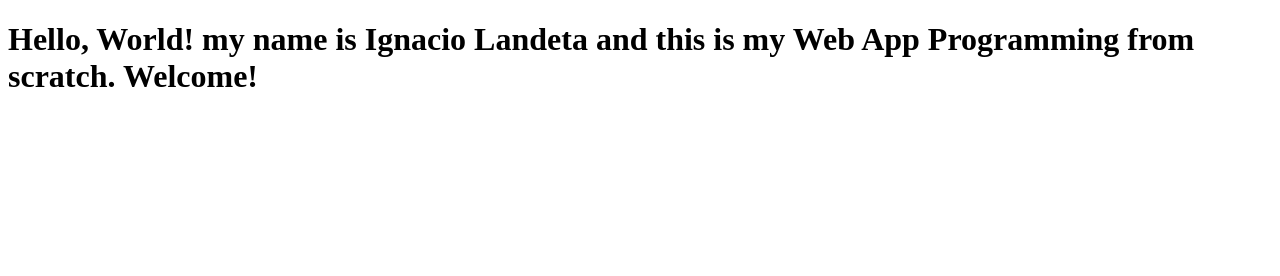
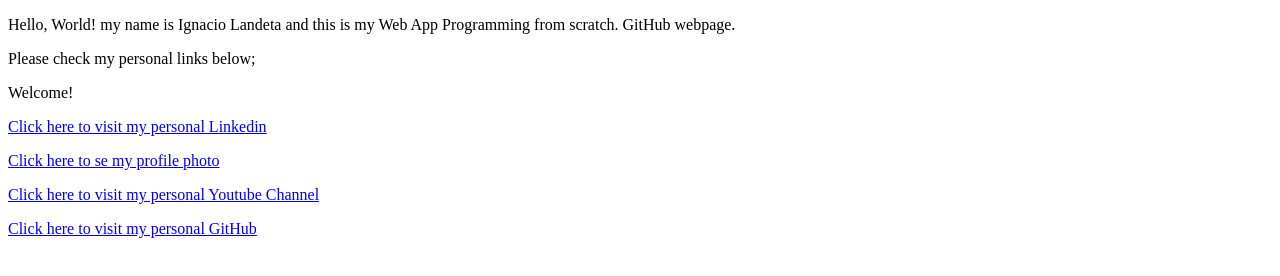
Before and after one commit to Ignaciolandeta/ignaciolandeta.github.io, a plain HTML site: page index.html in a window 1280 px wide. Drawn offline with Linux system fonts and the light colour scheme.

Commit message:
Update index.html

```diff
--- a/index.html
+++ b/index.html
@@ -4,6 +4,12 @@
         <title>Ignacio Landeta_s Web Page</title>
     </head>
     <body>
-        <h1>Hello, World! my name is Ignacio Landeta and this is my Web App Programming from scratch. Welcome!</h1>
+        <p>Hello, World! my name is Ignacio Landeta and this is my Web App Programming from scratch. GitHub webpage.</p>
+        <p>Please check my personal links below;</p>
+        <p>Welcome!</p>
+        <p><a href="https://ar.linkedin.com/in/ignacio-landeta-08b05834">Click here to visit my personal Linkedin</a></p>
+        <a href="image.html">Click here to se my profile photo</a>
+        <p><a href="https://www.youtube.com/channel/UCFzlmcM7A-k1Ecis_yfIAvw">Click here to visit my personal Youtube Channel</a></p>
+        <p><a href="https://github.com/Ignaciolandeta">Click here to visit my personal GitHub</a></p>
     </body>
 </html>
```
